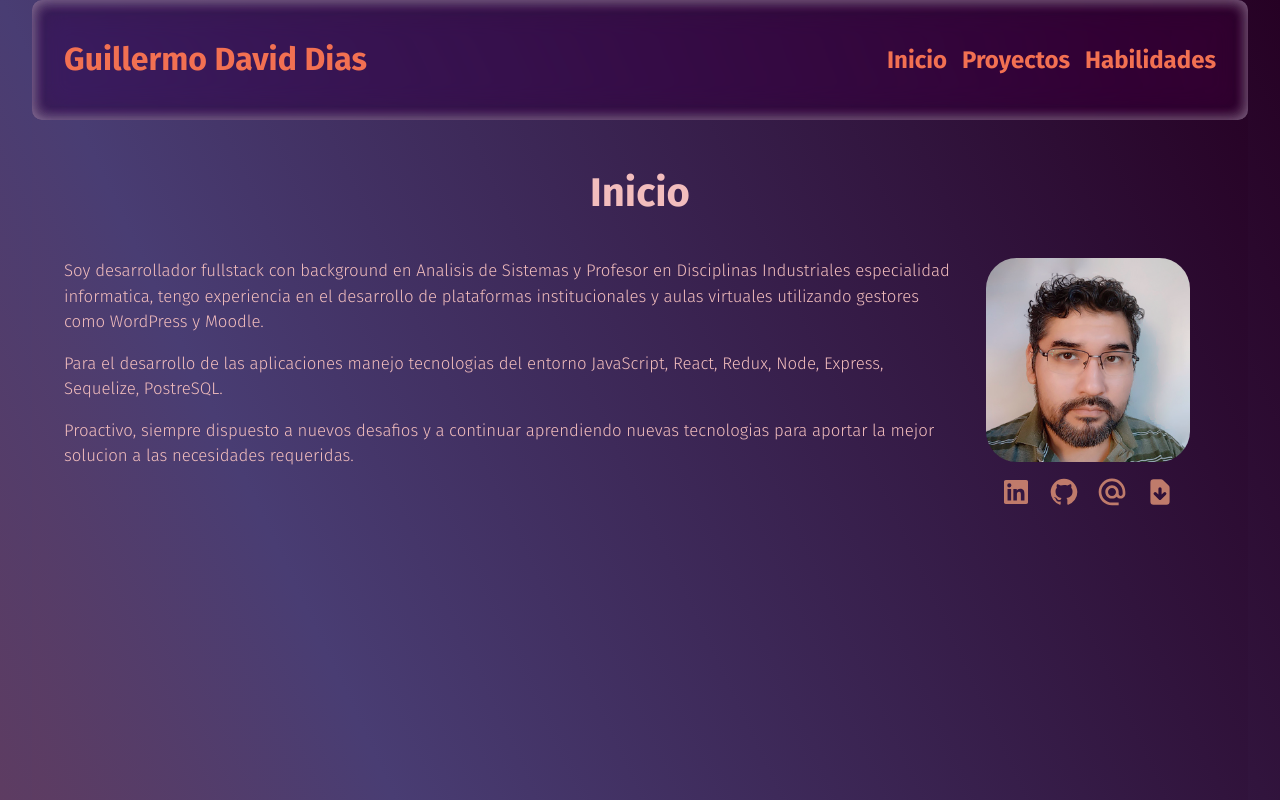
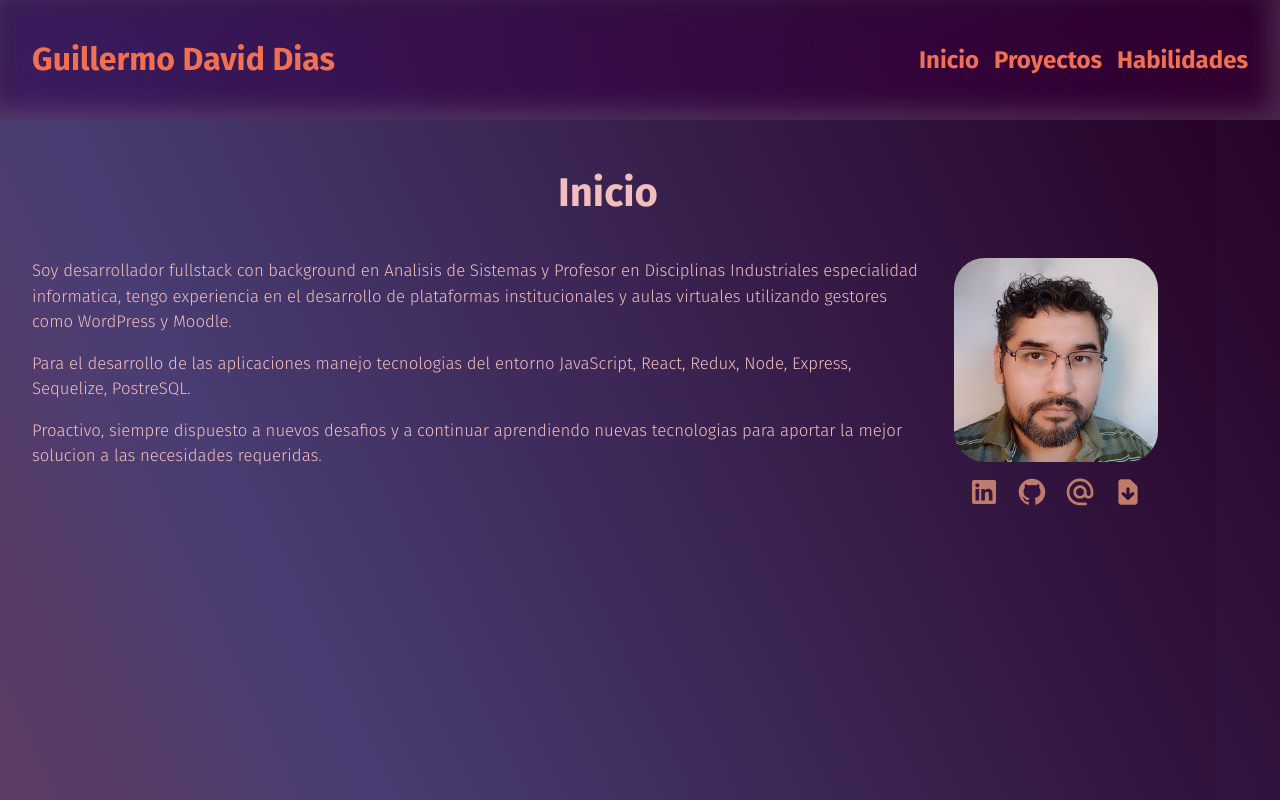
Before and after one commit to GDavidDias/Portfolio, a React (Vite) app in the folder cliente/: page / in a window 1280 px wide. Shown: the top 800 px of the page. Built offline with nearby package versions, Linux system fonts and the light colour scheme.

Commit message:
style navbar

```diff
--- a/cliente/src/App.css
+++ b/cliente/src/App.css
@@ -8,8 +8,8 @@ body{
   /* padding: 2rem; */
   text-align: center;
   max-width: 100%;
-  margin-left: 2rem;
-  margin-right: 2rem;
+  /* margin-left: 2rem;
+  margin-right: 2rem; */
 }
 
 .logo {
--- a/cliente/src/views/navbar/Navbar.module.css
+++ b/cliente/src/views/navbar/Navbar.module.css
@@ -1,9 +1,10 @@
 .container{
     /* border: 1px red solid; */
     height: 15vh;
-    width: 90vw;
+    width: -webkit-fill-available;
     display: flex;
     flex-direction: row;
+    justify-content: space-between;
     align-items: center;
     padding-left: 2rem;
     padding-right: 2rem;
@@ -13,14 +14,14 @@
     top: 0;
     background-color: rgba(38,1,36,0.5);
     /* box-shadow: 0px 6px 6px rgba(0, 0, 0, 0.2); */
-    border-radius: 10px;
+    /* border-radius: 10px; */
 
     /*SOMBRA INTERIOR DEL CONTENEDOR*/
-    box-shadow:
-        inset 0 1px 15px rgba(211, 191, 217, 0.2), /* Borde superior */
-        inset 0 -1px 15px rgba(211, 191, 217, 0.2), /* Borde inferior */
-        inset 1px 0 15px rgba(211, 191, 217, 0.2), /* Borde izquierdo */
-        inset -1px 0 15px rgba(211, 191, 217, 0.2); /* Borde derecho */
+    box-shadow: inset -10px -10px 25px rgba(211, 191, 217, 0.2);
+    /*    inset 0 1px 15px rgba(211, 191, 217, 0.2), /* Borde superior */
+    /*    inset 0 -1px 15px rgba(211, 191, 217, 0.2); /* Borde inferior */
+    /*    inset 1px 0 15px rgba(211, 191, 217, 0.2), /* Borde izquierdo */
+    /*    inset -1px 0 15px rgba(211, 191, 217, 0.2); /* Borde derecho */
 
     backdrop-filter: blur(16px) saturate(180%);
 }
```
